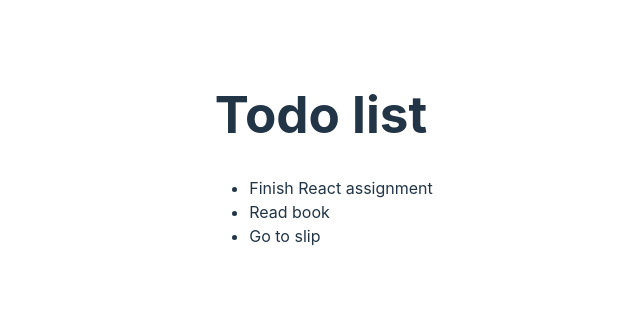
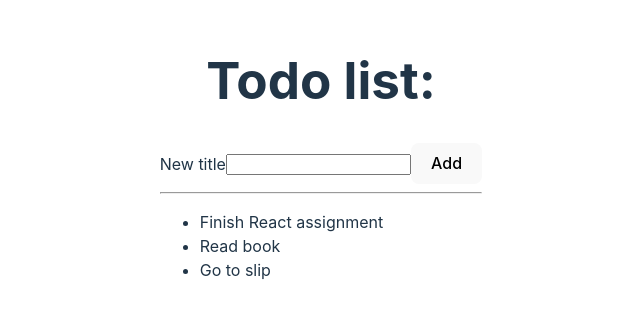
Before and after one commit to podko-va/react-todo, a React (Vite) app in the folder react-todo/: page / in a window 1280 px wide. Shown: the part 242-560 px from the top of the page, without its empty margins (319-959 px from the left). Built offline with nearby package versions, Linux system fonts and the light colour scheme.

Commit message:
assignment 1.2 plus correction_1 for lesson 1.2

```diff
--- /dev/null
+++ b/react-todo/src/AddTodoForm.jsx
@@ -0,0 +1,16 @@
+import React from "react";
+
+
+function AddTodoForm() {
+    return (
+        <div>
+            <form>
+                <label htmlFor="title">New title</label>
+                <input type="TodoTitle"></input>
+                <button>Add</button>
+            </form>
+        </div>
+    );
+  };
+
+  export default AddTodoForm;
--- a/react-todo/src/App.jsx
+++ b/react-todo/src/App.jsx
@@ -2,23 +2,24 @@
 import * as React from 'react'
 import viteLogo from '/vite.svg'
 import './App.css'
+import TodoList from './TodoList'
+import AddTodoForm from './AddTodoForm'
 
-const todoListItem = [
-  { id: 1, title: 'Finish React assignment' },
-  { id: 2, title: 'Read book' },
-  { id: 3, title: 'Go to slip' },
-];
+
+// const todoListItem = [
+//   { id: 1, title: 'Finish React assignment' },
+//   { id: 2, title: 'Read book' },
+//   { id: 3, title: 'Go to slip' },
+// ];//
 
 function App() {
    return (
     <>
       <div>
-        <h1>Todo list</h1>
-        <ul style={{ textAlign: 'left' }}>
-          {todoListItem.map(item => (
-            <li key={item.id}>{item.title}</li>
-          ))}
-        </ul>
+        <h1>Todo list:</h1>
+        <AddTodoForm />
+        <hr />
+        <TodoList />
       </div>
     </>
   )
--- /dev/null
+++ b/react-todo/src/TodoList.jsx
@@ -0,0 +1,24 @@
+import React from "react";
+
+
+const todoList = [
+    { id: 1, title: 'Finish React assignment' },
+    { id: 2, title: 'Read book' },
+    { id: 3, title: 'Go to slip' },
+  ];
+
+  function TodoList() {
+    return (
+       <ul style={{ textAlign: 'left' }}>
+        {todoList.map(function (item){
+            return (
+                <li key={item.objectID}>
+                    <span>{item.title}</span>
+                </li>
+            );
+            })}
+        </ul>
+    );
+  };
+
+  export default TodoList;
```
